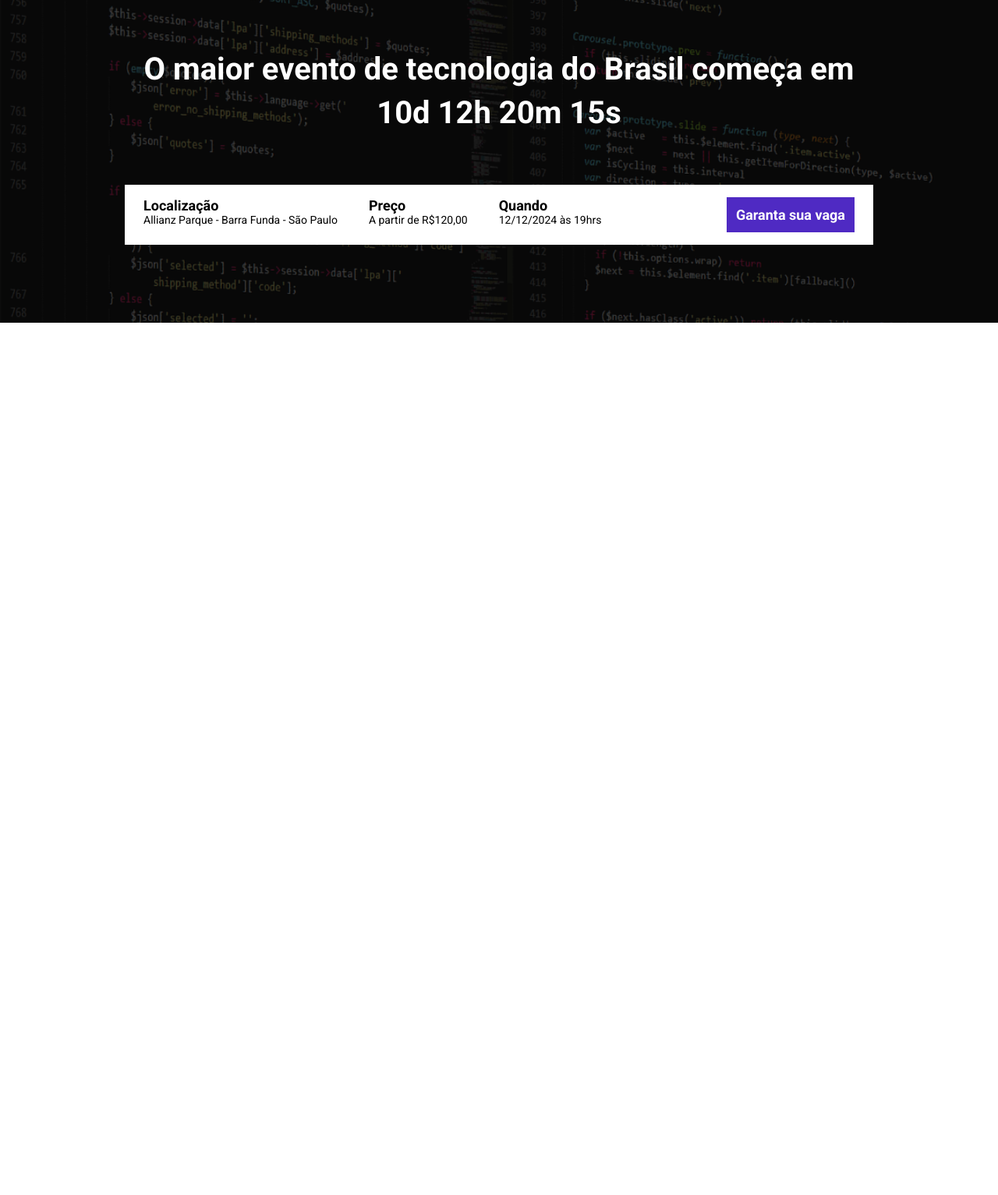
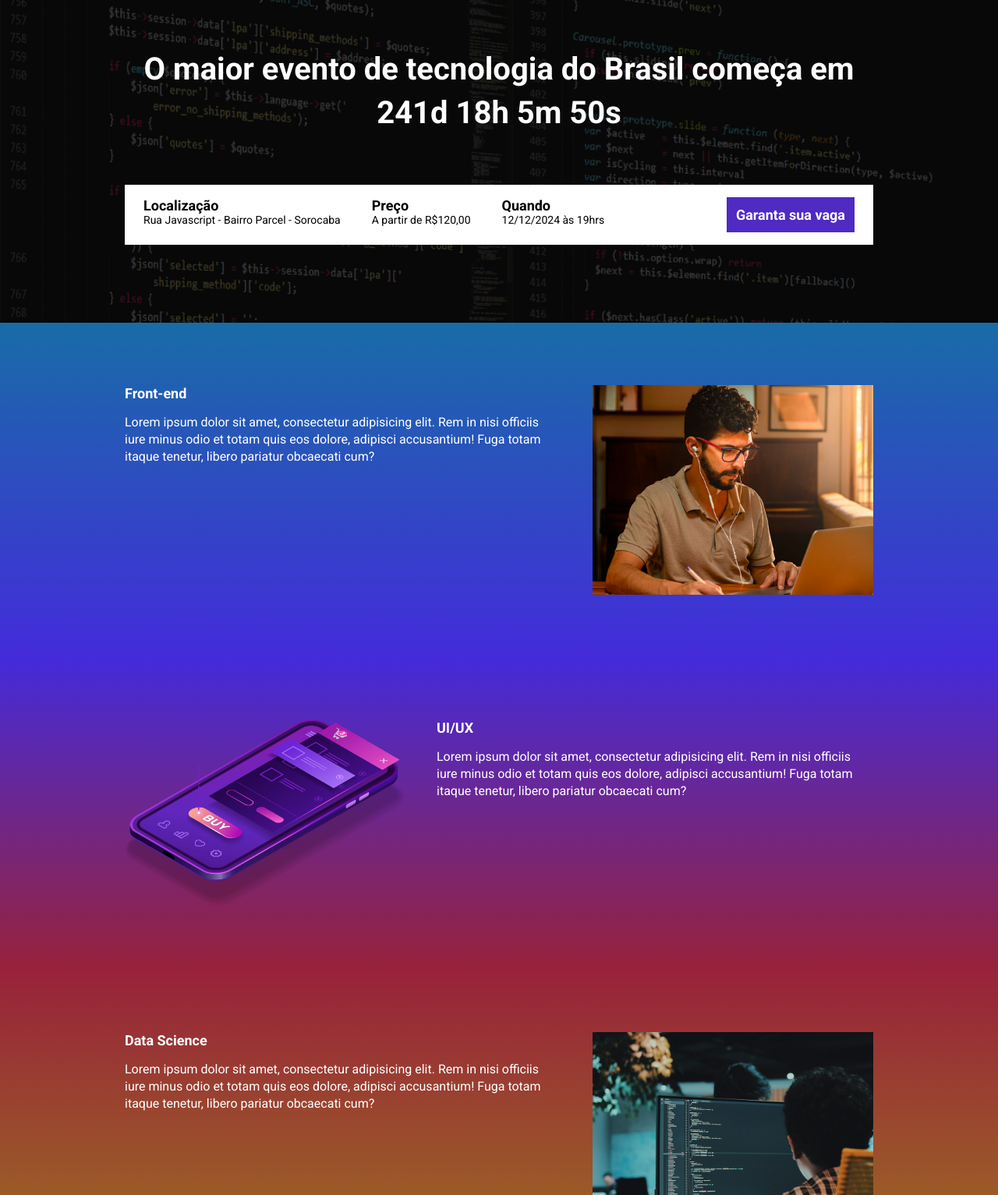
Before and after one commit to pedropoliszuk/ebac-tech-talks-parcel, a website built with Parcel: page src/index.html in a window 1280 px wide. Shown: the part 147-1680 px from the top of the page at 78% size. Before the commit the page ends 800 px from the top, so only its background shows below. Built offline with nearby package versions, Linux system fonts and the light colour scheme.

Commit message:
criando contagem regressiva

```diff
--- a/package.json
+++ b/package.json
@@ -2,9 +2,9 @@
   "name": "parcel",
   "version": "1.0.0",
   "description": "",
-  "main": "index.js",
   "scripts": {
     "dev": "parcel src/index.html src/styles/main.scss src/scripts/main.js",
+    "build": "parcel build src/index.html",
     "test": "echo \"Error: no test specified\" && exit 1"
   },
   "keywords": [],
--- a/src/index.html
+++ b/src/index.html
@@ -7,19 +7,19 @@
     <link rel="preconnect" href="https://fonts.googleapis.com">
     <link rel="preconnect" href="https://fonts.gstatic.com" crossorigin>
     <link href="https://fonts.googleapis.com/css2?family=Roboto:wght@400;700&display=swap" rel="stylesheet">
-
     <link rel="stylesheet" href="styles/main.scss">
+    <link rel="stylesheet" href="https://unpkg.com/aos@next/dist/aos.css" />
 </head>
 <body>
     <header class="hero">
         <div class="container">
             <img class="hero__logo" src="./images/ebac_logo.svg" alt="EBAC">
-            <p class="hero__text">O maior evento de tecnologia do Brasil começa em 10d 12h 20m 15s</p>
+            <p class="hero__text">O maior evento de tecnologia do Brasil começa em <span id="contador"></span></p>
             <div class="infos-bar">
                 <ul class="infos-bar__infos">
                     <li class="infos-bar__infos__item">
                         <b>Localização</b>
-                        Allianz Parque - Barra Funda - São Paulo
+                        Rua Javascript - Bairro Parcel - Sorocaba
                     </li>
                     <li class="infos-bar__infos__item">
                         <b>Preço</b>
@@ -36,6 +36,43 @@
             </div>
         </div>
     </header>
+    <section class="event event--frontend">
+        <div class="container" data-aos="fade-right">
+            <div class="event__details">
+                <h2 class="event__details__title">Front-end</h2>
+                <p class="event__details__description">Lorem ipsum dolor sit amet, consectetur adipisicing elit. Rem in nisi officiis iure minus odio et totam quis eos dolore, adipisci accusantium! Fuga totam itaque tenetur, libero pariatur obcaecati cum?</p>
+            </div>
+            <img class="event__image" src="./images/frontend.png" alt="Front-end">
+        </div>
+    </section>
+    <section class="event event--ui-ux event--image-left">
+        <div class="container" data-aos="fade-left">
+            <div class="event__details">
+                <h2 class="event__details__title">UI/UX</h2>
+                <p class="event__details__description">Lorem ipsum dolor sit amet, consectetur adipisicing elit. Rem in nisi officiis iure minus odio et totam quis eos dolore, adipisci accusantium! Fuga totam itaque tenetur, libero pariatur obcaecati cum?</p>
+            </div>
+            <img class="event__image" src="./images/ui-ux.png" alt="UI/UX">
+        </div>
+    </section>
+    <section class="event event--data-science">
+        <div class="container" data-aos="fade-right">
+            <div class="event__details">
+                <h2 class="event__details__title">Data Science</h2>
+                <p class="event__details__description">Lorem ipsum dolor sit amet, consectetur adipisicing elit. Rem in nisi officiis iure minus odio et totam quis eos dolore, adipisci accusantium! Fuga totam itaque tenetur, libero pariatur obcaecati cum?</p>
+            </div>
+            <img class="event__image" src="./images/data.png" alt="Data Science">
+        </div>
+    </section>
+    <section class="event event--backend event--image-left">
+        <div class="container" data-aos="fade-left">
+            <div class="event__details">
+                <h2 class="event__details__title">Back-end</h2>
+                <p class="event__details__description">Lorem ipsum dolor sit amet, consectetur adipisicing elit. Rem in nisi officiis iure minus odio et totam quis eos dolore, adipisci accusantium! Fuga totam itaque tenetur, libero pariatur obcaecati cum?</p>
+            </div>
+            <img class="event__image" src="./images/backend.png" alt="Back-end">
+        </div>
+    </section>
+    <script src="https://unpkg.com/aos@next/dist/aos.js"></script>
     <script src="scripts/main.js"></script>
 </body>
 </html>
--- a/src/scripts/main.js
+++ b/src/scripts/main.js
@@ -1 +1,25 @@
-console.log('ola mundo');
+AOS.init();
+
+const dataDoEvento = new Date("Dec 12, 2024 19:00");
+const timeStampDoEvento = dataDoEvento.getTime();
+const contaAsHoras = setInterval(function() {
+    const agora = new Date();
+    const timeStampAtual = agora.getTime();
+    const distanciaAteEvento = timeStampDoEvento - timeStampAtual;
+
+    const diaEmMs = 1000 * 60 * 60 * 24;
+    const horaEmMs = 1000 * 60 * 60;
+    const minutoEmMs = 1000 * 60;
+
+    const diasAteEvento = Math.floor(distanciaAteEvento / diaEmMs);
+    const horasAteEvento = Math.floor((distanciaAteEvento % diaEmMs) / horaEmMs);
+    const minutosAteEvento = Math.floor((distanciaAteEvento % horaEmMs) / minutoEmMs);
+    const segundosAteEvento = Math.floor((distanciaAteEvento % minutoEmMs) / 1000);
+
+    document.getElementById('contador').innerHTML = `${diasAteEvento}d ${horasAteEvento}h ${minutosAteEvento}m ${segundosAteEvento}s`;
+
+    if (distanciaAteEvento < 0 ) {
+        clearInterval(contaAsHoras);
+        document.getElementById('contador').innerHTML = `Evento expirado :(`;
+    }
+}, 1000);
--- a/src/styles/_hero.scss
+++ b/src/styles/_hero.scss
@@ -1,3 +1,5 @@
+@use 'variables';
+
 .hero {
     padding-top: 64px;
     padding-bottom: 100px;
@@ -16,7 +18,7 @@
         left: 0;
         width: 100%;
         height: 100%;
-        background-color: #000;
+        background-color: variables.$secondaryTextColor;
         opacity: 0.7;
         content: '';
     }
--- /dev/null
+++ b/src/styles/_variables.scss
@@ -0,0 +1,7 @@
+$blue1: #186ca7;
+$blue2: #442bdb;
+$pink: #98223b;
+$yellow: #9c791d;
+$textColor: #fff;
+$secondaryTextColor: #000;
+$purple: #4f2ac3;
--- a/src/styles/components/_buttons.scss
+++ b/src/styles/components/_buttons.scss
@@ -1,3 +1,5 @@
+@use '../variables';
+
 .button {
     padding: 12px;
     font-size: 18px;
@@ -7,8 +9,8 @@
     white-space: nowrap;
 
     &--primary {
-        color: #fff;
-        background-color: #4f2ac3;
+        color: variables.$textColor;
+        background-color: variables.$purple;
     }
 
     @media (max-width: 640px) {
--- /dev/null
+++ b/src/styles/components/_event.scss
@@ -0,0 +1,64 @@
+@use '../variables';
+
+.event {
+    padding: 80px 0;
+
+    &--frontend {
+        background-image: linear-gradient(variables.$blue1, variables.$blue2);
+    }
+
+    &--ui-ux {
+        background-image: linear-gradient(variables.$blue2, variables.$pink);
+    }
+
+    &--data-science {
+        background-image: linear-gradient(variables.$pink, variables.$yellow);
+    }
+
+    &--backend {
+        background-image: linear-gradient(variables.$yellow, variables.$pink);
+    }
+
+    &--image-left {
+        .container {
+            flex-direction: row-reverse;
+        }
+    }
+
+    .container {
+        display: flex;
+        gap: 40px;
+    }
+
+    &__image {
+        max-width: 360px;
+    }
+
+    &__details {
+
+        &__title {
+            font-size: 18px;
+            font-weight: bold;
+            margin-bottom: 16px;
+        }
+
+        &__description {
+            line-height: 22px;
+        }
+    }
+
+    @media (max-width: 640px) {
+        .container {
+            display: block;
+        }
+
+        &__image {
+            width: 100%;
+        }
+
+        &__details {
+            margin-right: 0;
+            margin-bottom: 16px;
+        }
+    }
+}
--- a/src/styles/components/_infos_bar.scss
+++ b/src/styles/components/_infos_bar.scss
@@ -1,6 +1,8 @@
+@use '../variables';
+
 .infos-bar {
     padding: 16px 24px;
-    background-color: #fff;
+    background-color: variables.$textColor;
     display: flex;
     justify-content: space-between;
 
@@ -10,10 +12,10 @@
 
         &__item {
             font-size: 14px;
-            color: #000;
+            color: variables.$secondaryTextColor;
 
             b {
-                color: #000;
+                color: variables.$secondaryTextColor;
                 font-size: 18px;
                 display: block;
             }
--- a/src/styles/main.scss
+++ b/src/styles/main.scss
@@ -1,13 +1,15 @@
 @use 'hero';
 @use 'components/infos_bar';
 @use 'components/buttons';
+@use 'components/event';
+@use 'variables';
 
 * {
     margin: 0;
     padding: 0;
     box-sizing: border-box;
     font-family: Roboto, sans-serif;
-    color: #fff;
+    color: variables.$textColor;
     list-style: none;
 }
 
```
